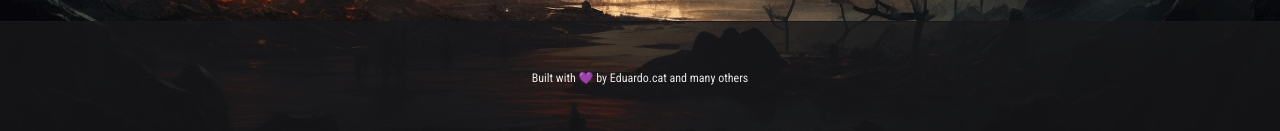
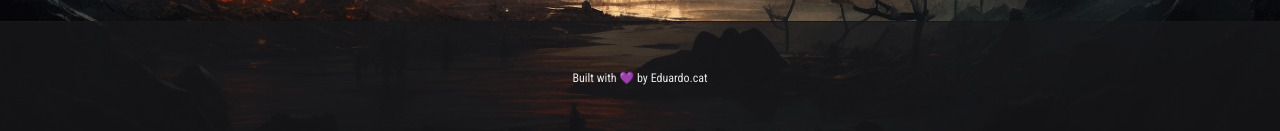
Before and after one commit to EduardoU24/OpenRPG.website, a Next.js app: page / in a window 1280 px wide. Shown: the part 926-1057 px from the top of the page. Built offline with nearby package versions, Linux system fonts and the light colour scheme.

Commit message:
Forever alone, yet c:

```diff
--- a/components/layout/index.tsx
+++ b/components/layout/index.tsx
@@ -62,10 +62,6 @@ export default function Layout({
             <Link href="https://eduardo.cat">
               Eduardo.cat
             </Link>
-            {" "}and{" "}
-            <Link href="https://github.com/OpenRPGApps/OpenRPG.client/graphs/contributors">
-              many others{" "}
-            </Link>
           </p>
         </div>
       </footer>
```
